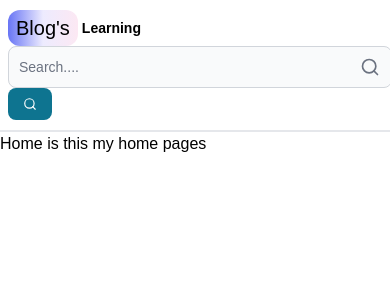
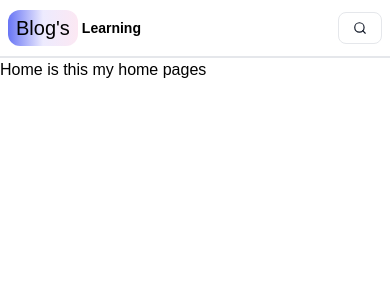
Before and after one commit to tchasinga/blogs-learning, a React (Vite) app in the folder frontend/: page / in a window 390 px wide. Shown: the top 300 px of the page. Built offline with nearby package versions, Linux system fonts and the light colour scheme.

Commit message:
new code is added

```diff
--- a/frontend/src/Components/Header.jsx
+++ b/frontend/src/Components/Header.jsx
@@ -10,9 +10,9 @@ export default function Header() {
             <p>Learning</p>
         </Link>
         <form>
-            <TextInput className='w-96 lg:inline' type='text' rightIcon={FiSearch}  placeholder='Search....' />
+            <TextInput className='w-96 hidden lg:inline' type='text' rightIcon={FiSearch}  placeholder='Search....' />
         </form>
-        <Button className='' variant='primary' size='sm' rounded><FiSearch/></Button>
+        <Button className='lg:hidden' variant='primary' color='gray' size='sm' rounded><FiSearch/></Button>
     </Navbar>
   )
 }
```
